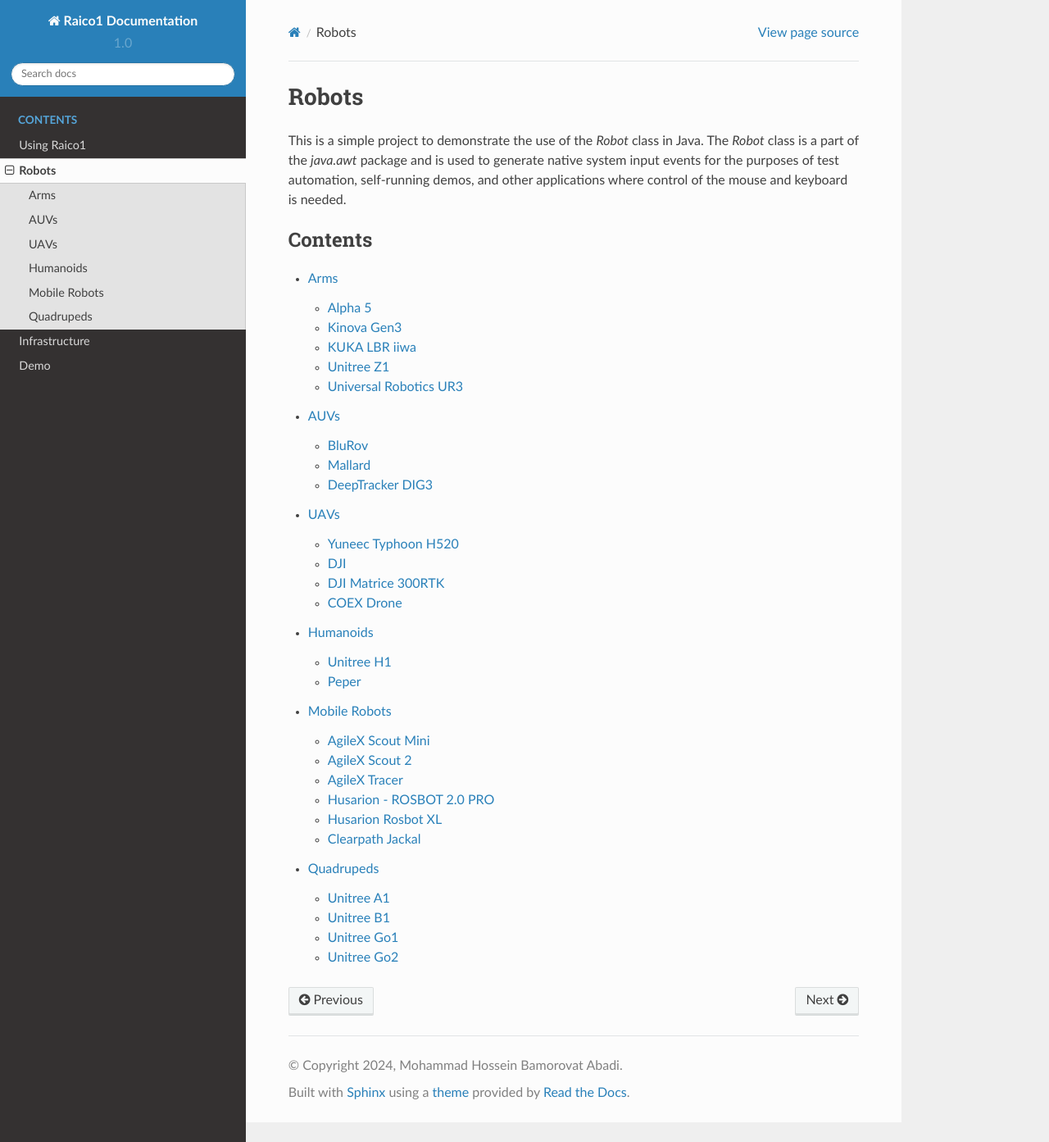
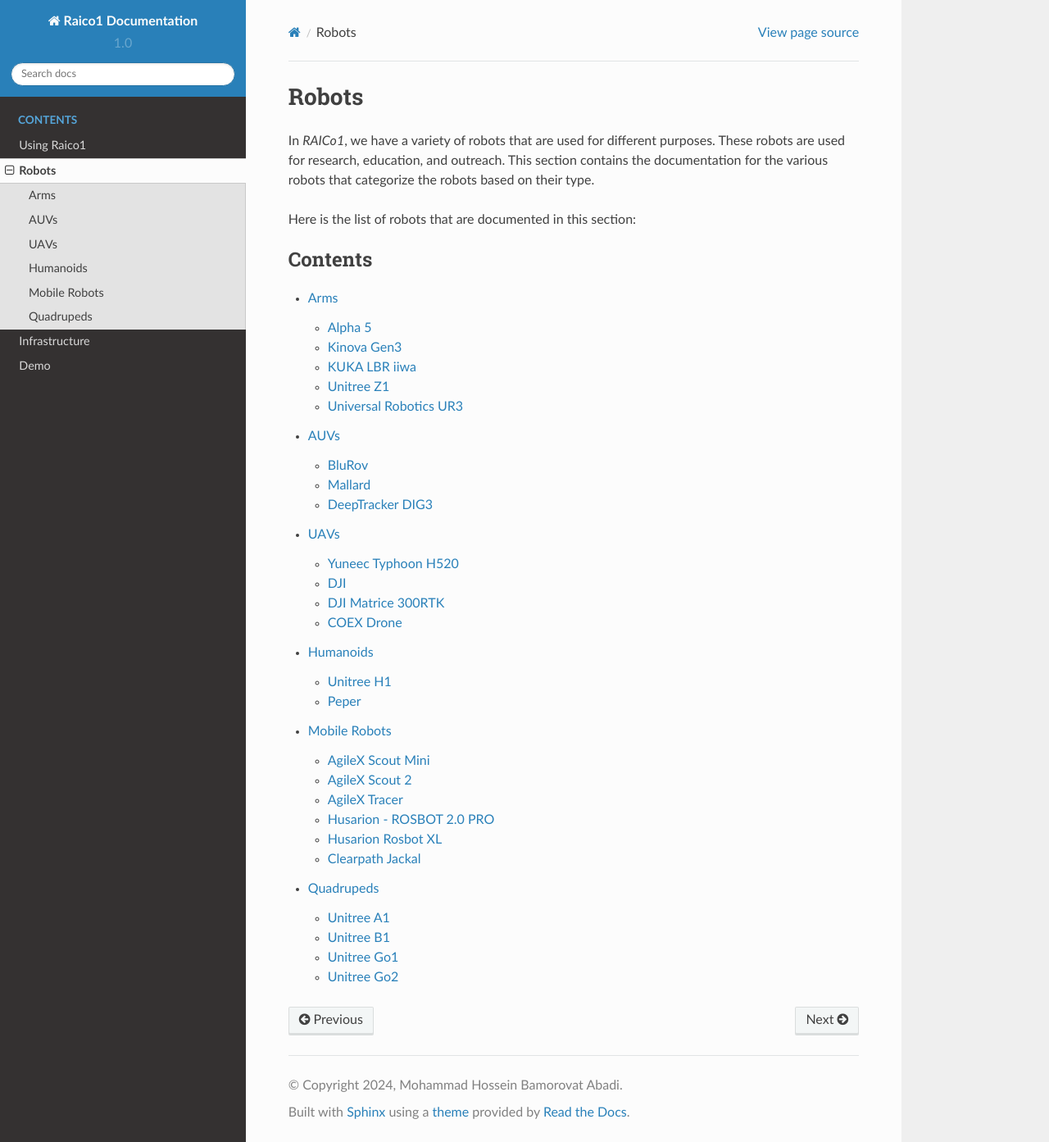
Before and after one commit to UoM-RAICo1/raico-docs, a Sphinx documentation site: the page built from source/robots/index.rst, in a window 1280 px wide and 1393 px high. Shown: the whole window at 82% size. Built offline with Sphinx 7.4.7 and the Read the Docs theme 2.0.0, drawn with Linux system fonts in a browser that asks for light colours.

Commit message:
Add some details

```diff
--- a/source/Infrastructure/index.rst
+++ b/source/Infrastructure/index.rst
@@ -7,7 +7,7 @@
 
 
 .. toctree::
-    :maxdepth: 1
+    :maxdepth: 2
     :caption: Contents
 
     Sensors/index
--- a/source/robots/index.rst
+++ b/source/robots/index.rst
@@ -1,7 +1,11 @@
 Robots
 ======
 
-This is a simple project to demonstrate the use of the `Robot` class in Java. The `Robot` class is a part of the `java.awt` package and is used to generate native system input events for the purposes of test automation, self-running demos, and other applications where control of the mouse and keyboard is needed.
+In `RAICo1`, we have a variety of robots that are used for different purposes. These robots are used for research, education, and outreach.
+This section contains the documentation for the various robots that categorize the robots based on their type.
+
+Here is the list of robots that are documented in this section:
+
 
 .. toctree::
     :maxdepth: 2
```
Also changed, not shown: source/Infrastructure/Sensors/index.rst (+1 -6 lines).
